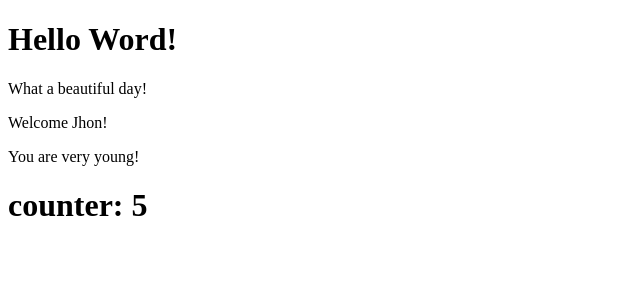
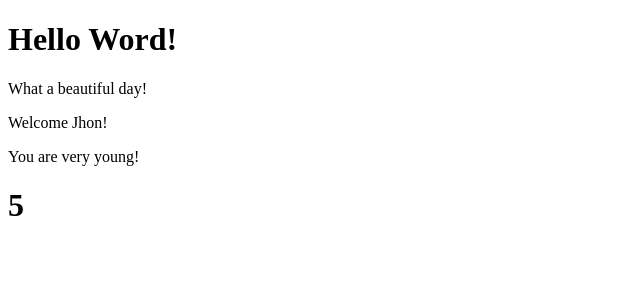
Before and after one commit to Yaricherchi7/React.js, a React (Create React App) app: page / in a window 1280 px wide. Shown: the top 300 px of the page, without its empty margins (0-640 px from the left). Built offline with nearby package versions, Linux system fonts and the light colour scheme.

Commit message:
es-22 svolto

```diff
--- a/src/Counter.js
+++ b/src/Counter.js
@@ -1,4 +1,5 @@
 import React from "react";
+import { CounterDisplay } from "./CounterDisplay";
 
 export class Counter extends React.Component {
     state = {
@@ -16,7 +17,7 @@ export class Counter extends React.Component {
 
     render(){
         return <div>
-            <h1> counter: {this.state.count}</h1>
+            <CounterDisplay counting={this.state.count}/>
         </div>
     }
 }
--- /dev/null
+++ b/src/CounterDisplay.js
@@ -0,0 +1,7 @@
+import React from "react";
+
+export class CounterDisplay extends React.Component {
+    render(){
+        return <h1>{this.props.counting}</h1>
+    }
+}
```
